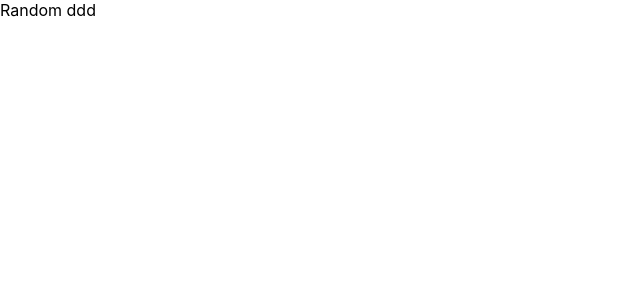
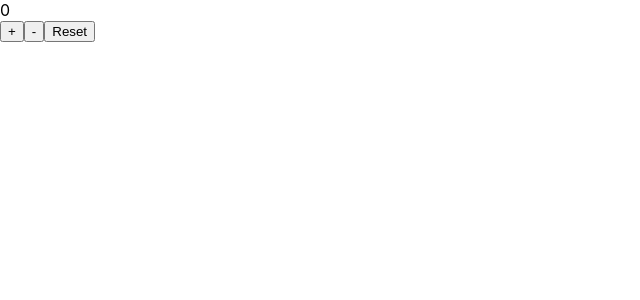
Before and after one commit to benjaminhuanghuang/react-ts-study, a React (Create React App) app: page / in a window 1280 px wide. Shown: the top 300 px of the page, without its empty margins (0-640 px from the left). Built offline with nearby package versions, Linux system fonts and the light colour scheme.

Commit message:
Reduderhook

```diff
--- /dev/null
+++ b/src/ReducerHookDemoApp.tsx
@@ -0,0 +1,26 @@
+import React from "react";
+
+export default function RecuderHookDemoApp(): JSX.Element {
+  function reducer(state: any, action: any) {
+    switch (action) {
+      case "ADD":
+        return state + 1;
+      case "SUB":
+        return state - 1;
+      case "RESET":
+        return 0;
+      default:
+        return state;
+    }
+  }
+  const [count, dispatch] = React.useReducer(reducer, 0);
+
+  return (
+    <>
+      <div>{count}</div>
+      <button onClick={() => dispatch("ADD")}>+</button>
+      <button onClick={() => dispatch("SUB")}>-</button>
+      <button onClick={() => dispatch("RESET")}>Reset</button>
+    </>
+  );
+}
--- a/src/index.tsx
+++ b/src/index.tsx
@@ -7,8 +7,10 @@ import * as serviceWorker from './serviceWorker';
 import {App} from './App';
 import TodoApp from './TodoApp';
 import ContextDemoApp from './ContextDemoApp';
+import ReducerHookDemoApp from './ReducerHookDemoApp';
 
-ReactDOM.render(<ContextDemoApp />, document.getElementById('root'));
+
+ReactDOM.render(<ReducerHookDemoApp/>, document.getElementById('root'));
 
 // If you want your app to work offline and load faster, you can change
 // unregister() to register() below. Note this comes with some pitfalls.
```
Also changed, not shown: 1 other file (tests, documents, lock files or other folders).
